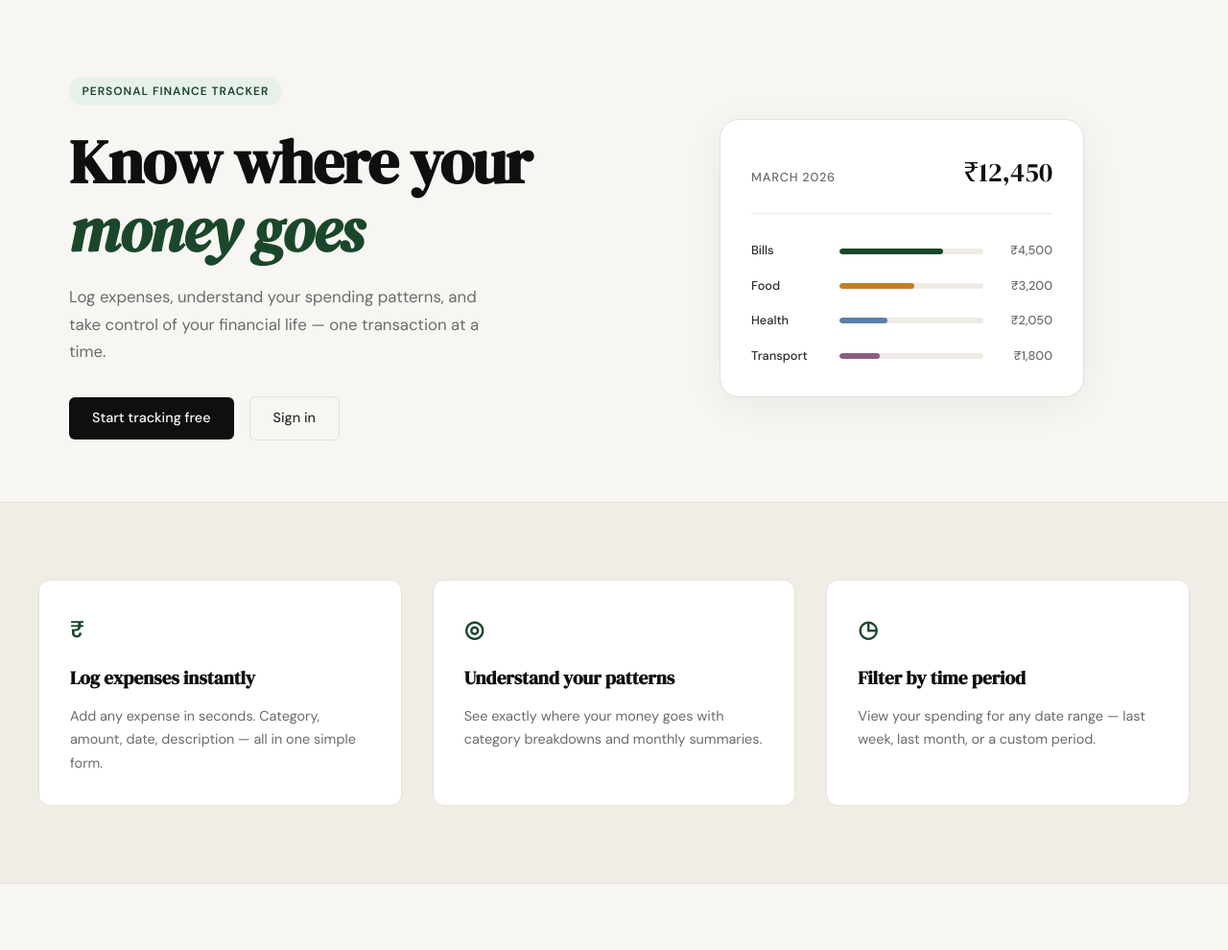
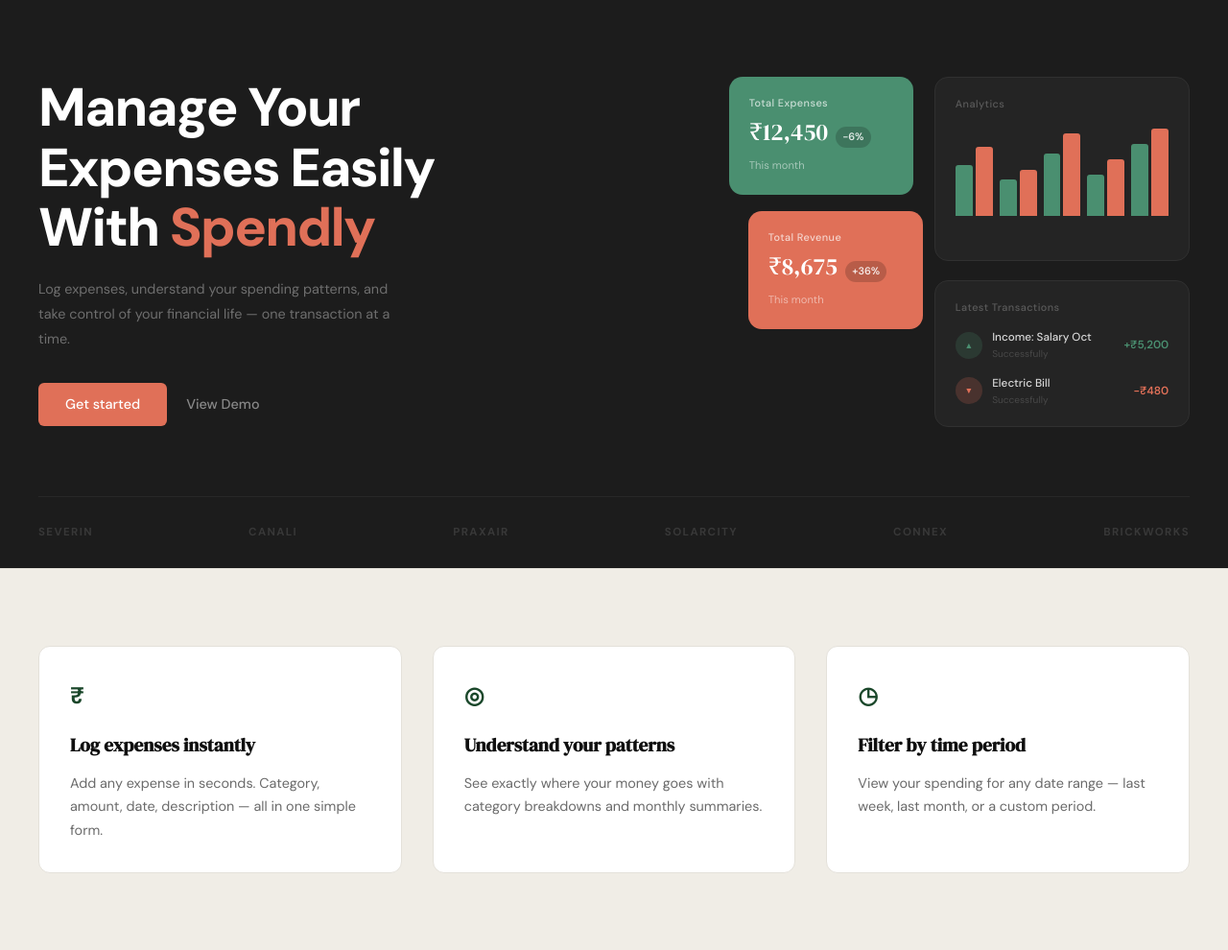
Before and after one commit to aniket28-git/spendly, a Flask app: page / in a window 1280 px wide. Shown: the part 61-1051 px from the top of the page at 96% size. Run offline with Flask 3, Linux system fonts and the light colour scheme.

Commit message:
landing: redesign hero section to match mockup

```diff
--- /dev/null
+++ b/static/css/landing.css
@@ -0,0 +1,286 @@
+/* ============================================================
+   Landing — Hero Dark
+   ============================================================ */
+
+.hero-dark {
+    background: #1c1c1c;
+    padding: 5rem 2rem 0;
+    overflow: hidden;
+}
+
+.hero-dark-inner {
+    max-width: 1200px;
+    margin: 0 auto;
+    display: grid;
+    grid-template-columns: 1fr 1fr;
+    gap: 4rem;
+    align-items: center;
+    padding-bottom: 4.5rem;
+}
+
+/* ---- Left column ---- */
+
+.hero-dark-title {
+    font-family: 'DM Sans', system-ui, sans-serif;
+    font-weight: 800;
+    font-size: clamp(2.25rem, 4.5vw, 3.5rem);
+    line-height: 1.12;
+    letter-spacing: -0.03em;
+    color: #ffffff;
+    margin-bottom: 1.25rem;
+}
+
+.hero-dark-title em {
+    font-style: normal;
+    color: #e07058;
+}
+
+.hero-dark-subtitle {
+    font-size: 0.9rem;
+    color: #6e6e6e;
+    line-height: 1.8;
+    max-width: 380px;
+    margin-bottom: 2rem;
+}
+
+.hero-dark-actions {
+    display: flex;
+    align-items: center;
+    gap: 1.25rem;
+}
+
+.btn-coral {
+    display: inline-block;
+    background: #e07058;
+    color: #ffffff;
+    padding: 0.7rem 1.75rem;
+    border-radius: 6px;
+    font-family: 'DM Sans', system-ui, sans-serif;
+    font-size: 0.9rem;
+    font-weight: 500;
+    text-decoration: none;
+    transition: background 0.2s;
+}
+
+.btn-coral:hover { background: #c85f49; }
+
+.btn-white-ghost {
+    display: inline-block;
+    color: #888888;
+    font-size: 0.9rem;
+    font-weight: 500;
+    text-decoration: none;
+    transition: color 0.2s;
+}
+
+.btn-white-ghost:hover { color: #ffffff; }
+
+/* ---- Right column — floating cards ---- */
+
+.hero-dark-right {
+    display: flex;
+    justify-content: flex-end;
+}
+
+.hero-cards {
+    position: relative;
+    width: 480px;
+    height: 365px;
+    flex-shrink: 0;
+}
+
+.hcard {
+    position: absolute;
+    border-radius: 14px;
+    padding: 1.2rem 1.3rem;
+}
+
+.hcard-expenses {
+    top: 0;
+    left: 0;
+    width: 192px;
+    background: #4a8f70;
+    z-index: 2;
+}
+
+.hcard-analytics {
+    top: 0;
+    right: 0;
+    width: 266px;
+    height: 192px;
+    background: #242424;
+    border: 1px solid #303030;
+    z-index: 1;
+}
+
+.hcard-revenue {
+    top: 140px;
+    left: 20px;
+    width: 182px;
+    background: #e07058;
+    z-index: 3;
+}
+
+.hcard-txns {
+    bottom: 0;
+    right: 0;
+    width: 266px;
+    background: #242424;
+    border: 1px solid #303030;
+    z-index: 3;
+}
+
+/* ---- Card content ---- */
+
+.hcard-label {
+    display: block;
+    font-size: 0.68rem;
+    font-weight: 500;
+    letter-spacing: 0.04em;
+    margin-bottom: 0.55rem;
+}
+
+.hcard-expenses .hcard-label,
+.hcard-revenue .hcard-label { color: rgba(255,255,255,0.7); }
+
+.hcard-analytics .hcard-label,
+.hcard-txns .hcard-label { color: #5a5a5a; }
+
+.hcard-main {
+    display: flex;
+    align-items: baseline;
+    gap: 0.5rem;
+    margin-bottom: 0.25rem;
+}
+
+.hcard-amount {
+    font-family: 'DM Serif Display', Georgia, serif;
+    font-size: 1.55rem;
+    color: #ffffff;
+    line-height: 1;
+}
+
+.hcard-badge {
+    font-size: 0.68rem;
+    font-weight: 600;
+    padding: 0.15rem 0.45rem;
+    border-radius: 999px;
+    background: rgba(0,0,0,0.18);
+    color: rgba(255,255,255,0.85);
+}
+
+.hcard-sub {
+    font-size: 0.7rem;
+    color: rgba(255,255,255,0.5);
+}
+
+/* Analytics chart */
+
+.hcard-chart {
+    display: flex;
+    align-items: flex-end;
+    gap: 7px;
+    height: 95px;
+    margin-top: 0.75rem;
+}
+
+.hbar-group {
+    display: flex;
+    align-items: flex-end;
+    gap: 3px;
+    flex: 1;
+    height: 100%;
+}
+
+.hbar {
+    flex: 1;
+    border-radius: 3px 3px 0 0;
+}
+
+.hbar-green { background: #4a8f70; }
+.hbar-coral { background: #e07058; }
+
+/* Transactions */
+
+.htxn {
+    display: flex;
+    align-items: center;
+    gap: 0.65rem;
+    margin-top: 0.8rem;
+}
+
+.htxn-icon {
+    width: 28px;
+    height: 28px;
+    border-radius: 50%;
+    display: flex;
+    align-items: center;
+    justify-content: center;
+    font-size: 0.55rem;
+    flex-shrink: 0;
+}
+
+.htxn-in  { background: rgba(74,143,112,0.2); color: #4a8f70; }
+.htxn-out { background: rgba(224,112,88,0.2); color: #e07058; }
+
+.htxn-detail { flex: 1; min-width: 0; }
+
+.htxn-name {
+    display: block;
+    font-size: 0.73rem;
+    font-weight: 500;
+    color: #d8d8d8;
+    white-space: nowrap;
+    overflow: hidden;
+    text-overflow: ellipsis;
+}
+
+.htxn-status {
+    display: block;
+    font-size: 0.63rem;
+    color: #484848;
+}
+
+.htxn-amount {
+    font-size: 0.73rem;
+    font-weight: 600;
+    white-space: nowrap;
+}
+
+.htxn-pos { color: #4a8f70; }
+.htxn-neg { color: #e07058; }
+
+/* ---- Logo strip ---- */
+
+.hero-dark-logos {
+    max-width: 1200px;
+    margin: 0 auto;
+    padding: 1.75rem 0;
+    border-top: 1px solid #282828;
+    display: flex;
+    justify-content: space-between;
+    align-items: center;
+    gap: 1.5rem;
+    flex-wrap: wrap;
+}
+
+.hero-dark-logo {
+    font-size: 0.72rem;
+    font-weight: 700;
+    letter-spacing: 0.12em;
+    text-transform: uppercase;
+    color: #383838;
+    white-space: nowrap;
+}
+
+/* ---- Responsive ---- */
+
+@media (max-width: 960px) {
+    .hero-dark-inner { grid-template-columns: 1fr; }
+    .hero-dark-right { display: none; }
+    .hero-dark { padding-bottom: 4rem; }
+}
+
+@media (max-width: 600px) {
+    .hero-dark-logos { justify-content: center; }
+}
--- a/templates/landing.html
+++ b/templates/landing.html
@@ -2,62 +2,111 @@
 
 {% block title %}Spendly — Track Every Rupee{% endblock %}
 
+{% block head %}
+<link href="https://fonts.googleapis.com/css2?family=DM+Sans:wght@700;800&display=swap" rel="stylesheet">
+<link rel="stylesheet" href="{{ url_for('static', filename='css/landing.css') }}">
+{% endblock %}
+
 {% block content %}
 
-<section class="hero">
-    <div class="hero-inner">
-        <div class="hero-badge">Personal Finance Tracker</div>
-        <h1 class="hero-title">
-            Know where your<br>
-            <em>money goes</em>
+<section class="hero-dark">
+    <div class="hero-dark-inner">
+
+        <div class="hero-dark-left">
+            <h1 class="hero-dark-title">
+                Manage Your<br>
+                Expenses Easily<br>
+                With <em>Spendly</em>
             </h1>
-        <p class="hero-subtitle">
+            <p class="hero-dark-subtitle">
                 Log expenses, understand your spending patterns,
                 and take control of your financial life —
                 one transaction at a time.
             </p>
-        <div class="hero-actions">
-            <a href="{{ url_for('register') }}" class="btn-primary">Start tracking free</a>
-            <a href="{{ url_for('login') }}" class="btn-ghost">Sign in</a>
+            <div class="hero-dark-actions">
+                <a href="{{ url_for('register') }}" class="btn-coral">Get started</a>
+                <a href="{{ url_for('login') }}" class="btn-white-ghost">View Demo</a>
             </div>
         </div>
-    <div class="hero-visual">
-        <div class="mock-card">
-            <div class="mock-card-header">
-                <span class="mock-label">March 2026</span>
-                <span class="mock-total">₹12,450</span>
+
+        <div class="hero-dark-right">
+            <div class="hero-cards">
+
+                <div class="hcard hcard-expenses">
+                    <span class="hcard-label">Total Expenses</span>
+                    <div class="hcard-main">
+                        <span class="hcard-amount">₹12,450</span>
+                        <span class="hcard-badge hcard-down">-6%</span>
                     </div>
-            <div class="mock-bars">
-                <div class="mock-bar-row">
-                    <span class="mock-cat">Bills</span>
-                    <div class="mock-bar-track">
-                        <div class="mock-bar" style="width: 72%"></div>
+                    <span class="hcard-sub">This month</span>
                 </div>
-                    <span class="mock-amt">₹4,500</span>
+
+                <div class="hcard hcard-analytics">
+                    <span class="hcard-label">Analytics</span>
+                    <div class="hcard-chart">
+                        <div class="hbar-group">
+                            <div class="hbar hbar-green" style="height:55%"></div>
+                            <div class="hbar hbar-coral" style="height:75%"></div>
                         </div>
-                <div class="mock-bar-row">
-                    <span class="mock-cat">Food</span>
-                    <div class="mock-bar-track">
-                        <div class="mock-bar mock-bar-2" style="width: 52%"></div>
+                        <div class="hbar-group">
+                            <div class="hbar hbar-green" style="height:40%"></div>
+                            <div class="hbar hbar-coral" style="height:50%"></div>
                         </div>
-                    <span class="mock-amt">₹3,200</span>
+                        <div class="hbar-group">
+                            <div class="hbar hbar-green" style="height:68%"></div>
+                            <div class="hbar hbar-coral" style="height:90%"></div>
                         </div>
-                <div class="mock-bar-row">
-                    <span class="mock-cat">Health</span>
-                    <div class="mock-bar-track">
-                        <div class="mock-bar mock-bar-3" style="width: 33%"></div>
+                        <div class="hbar-group">
+                            <div class="hbar hbar-green" style="height:45%"></div>
+                            <div class="hbar hbar-coral" style="height:62%"></div>
                         </div>
-                    <span class="mock-amt">₹2,050</span>
-                </div>
-                <div class="mock-bar-row">
-                    <span class="mock-cat">Transport</span>
-                    <div class="mock-bar-track">
-                        <div class="mock-bar mock-bar-4" style="width: 28%"></div>
-                    </div>
-                    <span class="mock-amt">₹1,800</span>
+                        <div class="hbar-group">
+                            <div class="hbar hbar-green" style="height:78%"></div>
+                            <div class="hbar hbar-coral" style="height:95%"></div>
                         </div>
                     </div>
                 </div>
+
+                <div class="hcard hcard-revenue">
+                    <span class="hcard-label">Total Revenue</span>
+                    <div class="hcard-main">
+                        <span class="hcard-amount">₹8,675</span>
+                        <span class="hcard-badge hcard-up">+36%</span>
+                    </div>
+                    <span class="hcard-sub">This month</span>
+                </div>
+
+                <div class="hcard hcard-txns">
+                    <span class="hcard-label">Latest Transactions</span>
+                    <div class="htxn">
+                        <div class="htxn-icon htxn-in">▲</div>
+                        <div class="htxn-detail">
+                            <span class="htxn-name">Income: Salary Oct</span>
+                            <span class="htxn-status">Successfully</span>
+                        </div>
+                        <span class="htxn-amount htxn-pos">+₹5,200</span>
+                    </div>
+                    <div class="htxn">
+                        <div class="htxn-icon htxn-out">▼</div>
+                        <div class="htxn-detail">
+                            <span class="htxn-name">Electric Bill</span>
+                            <span class="htxn-status">Successfully</span>
+                        </div>
+                        <span class="htxn-amount htxn-neg">-₹480</span>
+                    </div>
+                </div>
+
+            </div>
+        </div>
+
+    </div>
+    <div class="hero-dark-logos">
+        <span class="hero-dark-logo">Severin</span>
+        <span class="hero-dark-logo">Canali</span>
+        <span class="hero-dark-logo">Praxair</span>
+        <span class="hero-dark-logo">SolarCity</span>
+        <span class="hero-dark-logo">Connex</span>
+        <span class="hero-dark-logo">Brickworks</span>
     </div>
 </section>
 
```
Lines whose indentation alone changed are shown as unchanged.
